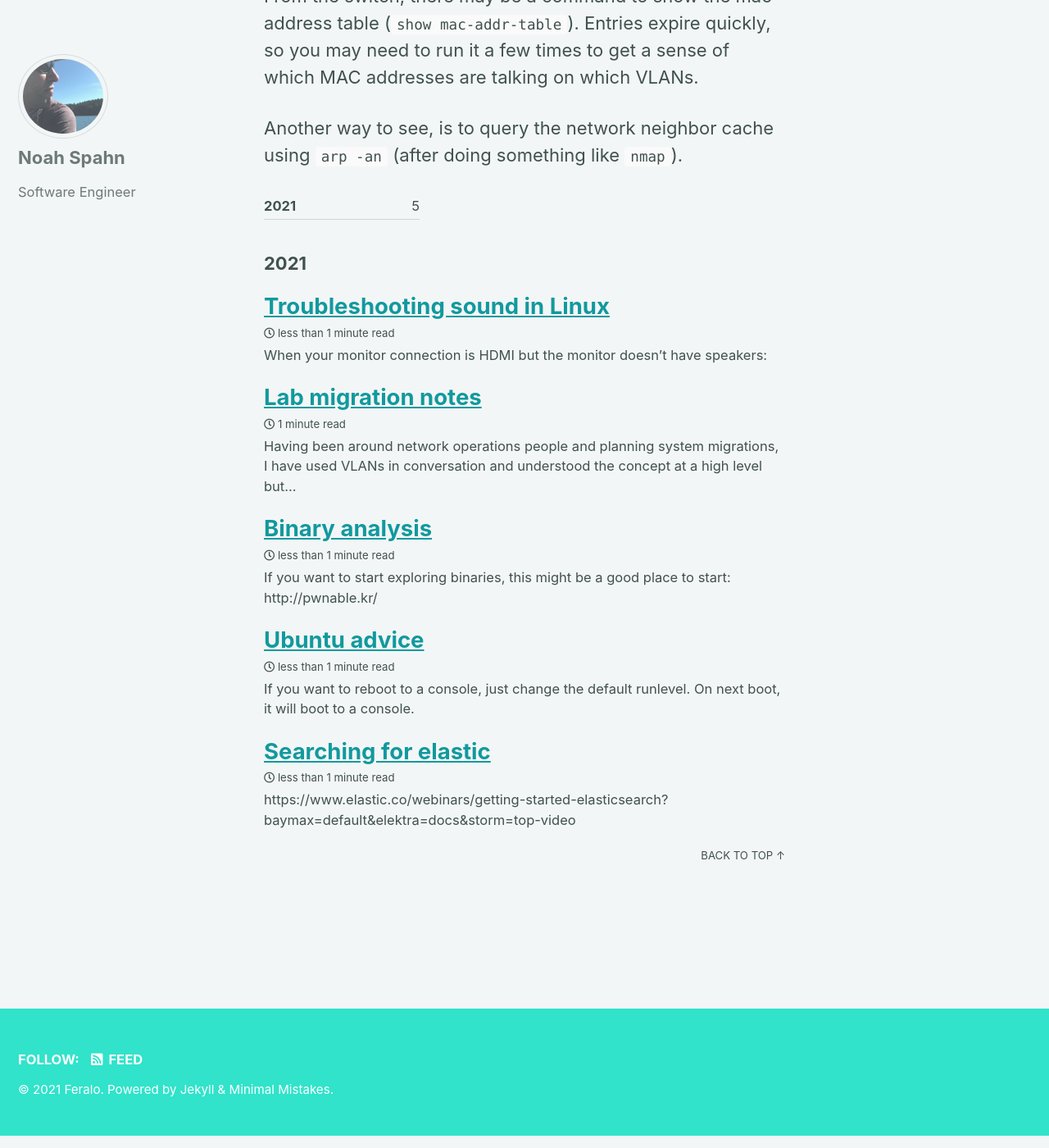
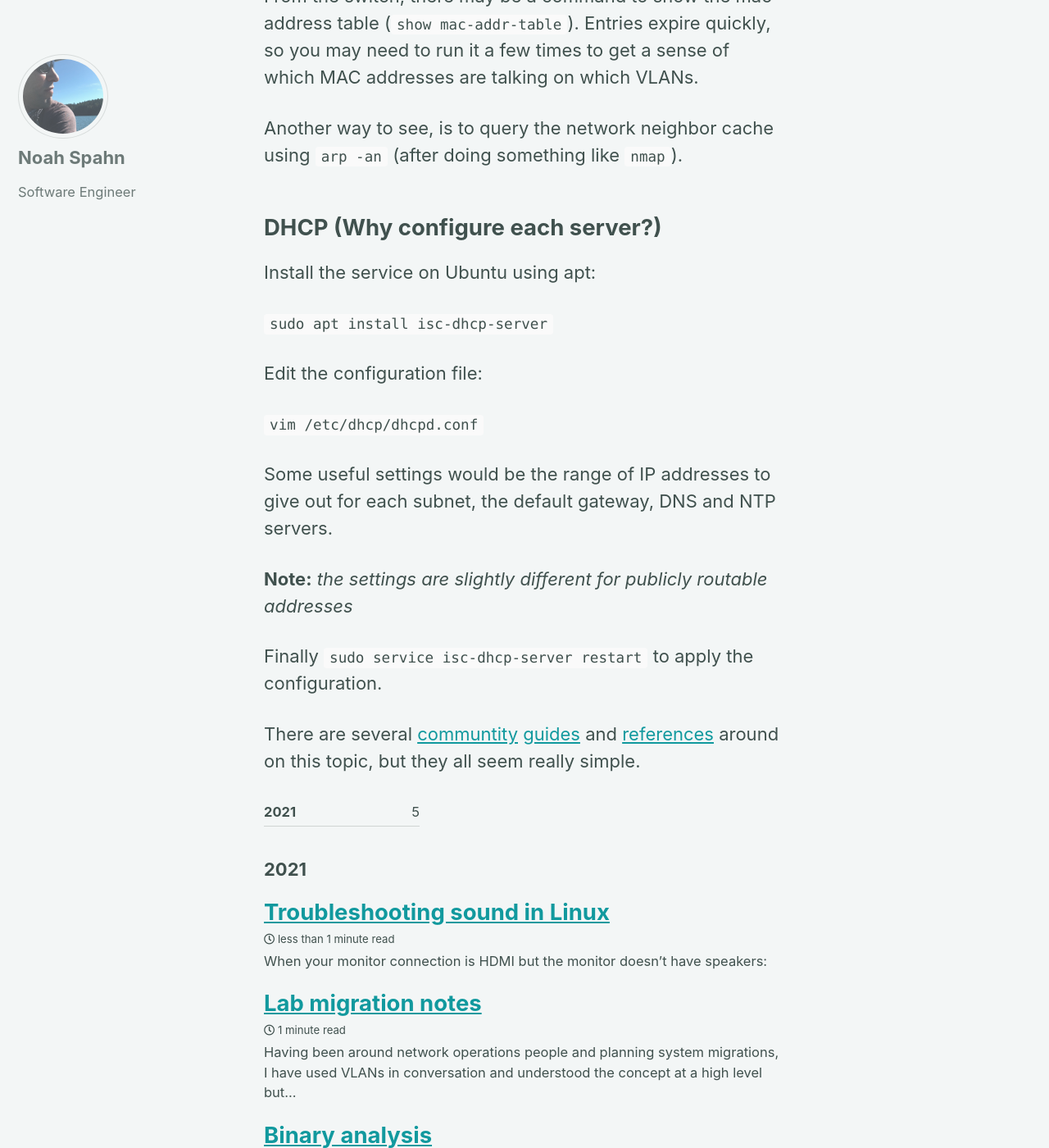
Before and after one commit to Feralo/feralo.github.io, a Jekyll site: the page built from _posts/2021-02-12-lab-migration-notes.md, in a window 1280 px wide and 1400 px high, scrolled down 1574 px. Shown: the whole window at 82% size. Built offline with Jekyll 4.4.1, drawn with Linux system fonts in a browser that asks for light colours; cached includes are drawn as plain includes.

Commit message:
Adding DHCP

```diff
--- a/_posts/2021-02-12-lab-migration-notes.md
+++ b/_posts/2021-02-12-lab-migration-notes.md
@@ -35,3 +35,21 @@ So in this example, a system plugging into the switch on port 42, would default
 From the switch, there may be a command to show the mac address table (`show mac-addr-table`). Entries expire quickly, so you may need to run it a few times to get a sense of which MAC addresses are talking on which VLANs.
 
 Another way to see, is to query the network neighbor cache using `arp -an` (after doing something like `nmap`).
+
+## DHCP (Why configure each server?)
+
+Install the service on Ubuntu using apt:
+
+`sudo apt install isc-dhcp-server`
+
+Edit the configuration file:
+
+`vim /etc/dhcp/dhcpd.conf`
+
+Some useful settings would be the range of IP addresses to give out for each subnet, the default gateway, DNS and NTP servers.
+
+**Note:** _the settings are slightly different for publicly routable addresses_
+
+Finally `sudo service isc-dhcp-server restart` to apply the configuration.
+
+There are several [communtity](https://help.ubuntu.com/community/isc-dhcp-server) [guides](https://devtutorial.io/how-to-setup-dhcp-server-in-ubuntu-server-20-04.html) and [references](https://ubuntu.com/server/docs/network-dhcp) around on this topic, but they all seem really simple.
```
